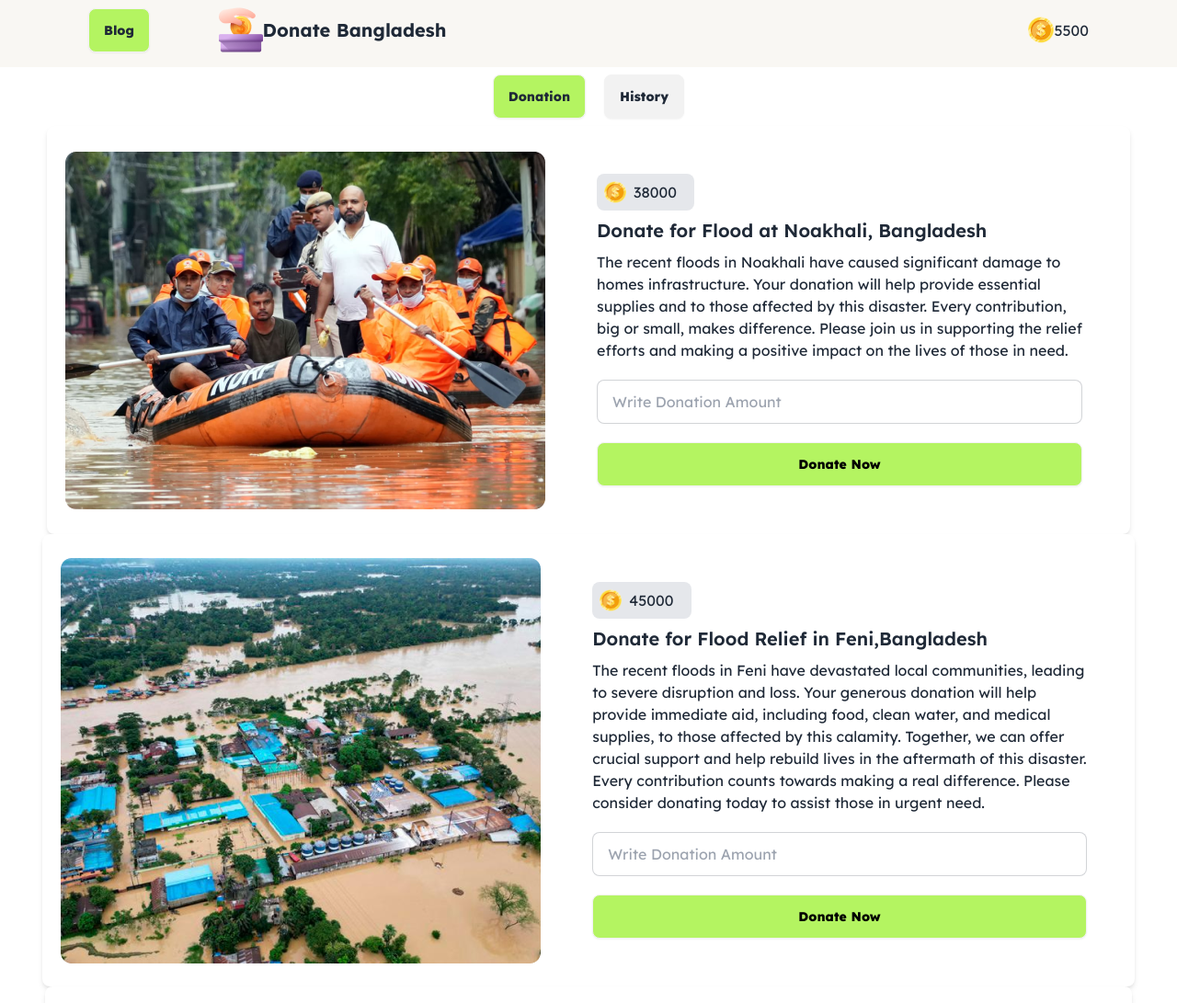
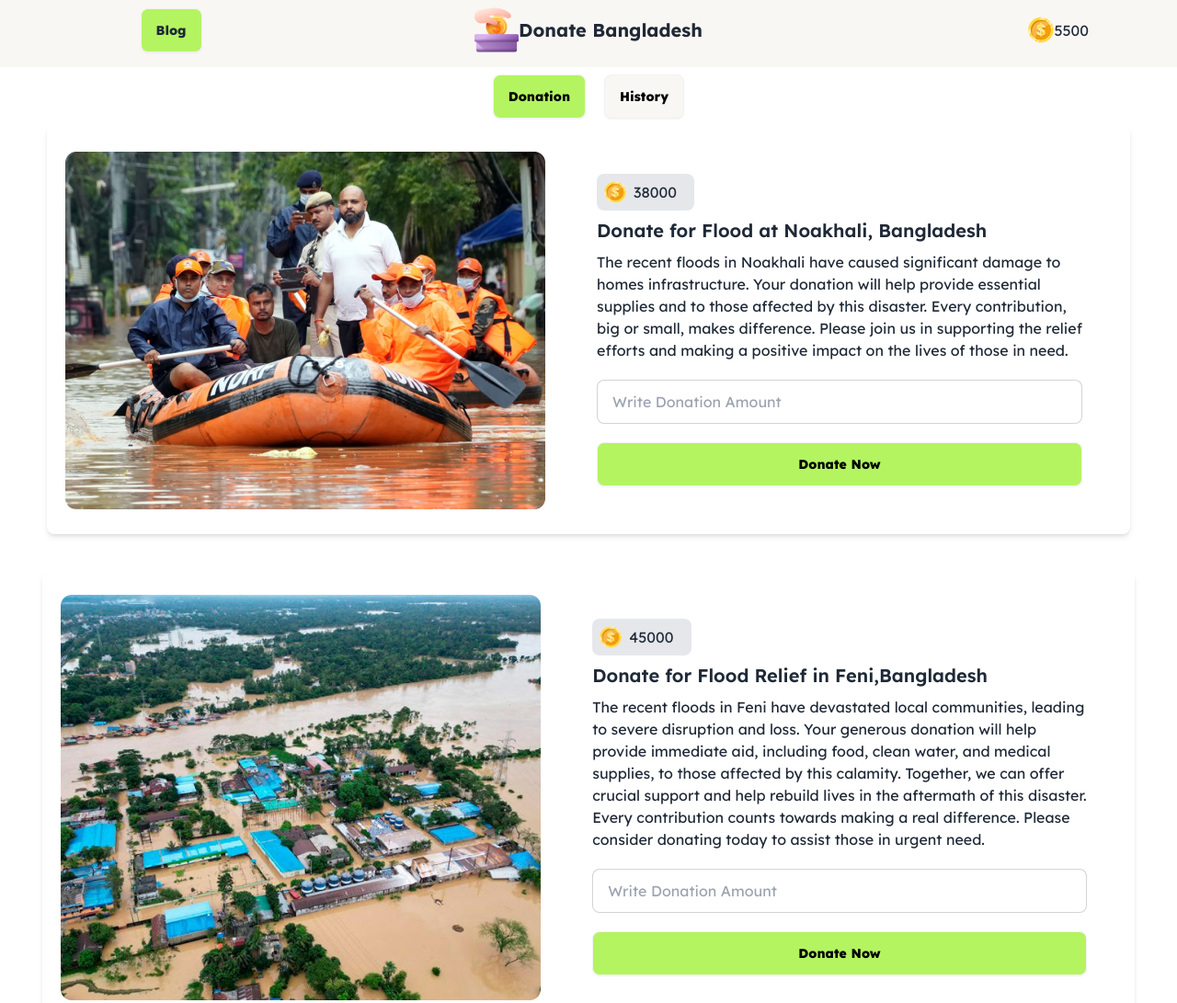
Before and after one commit to MahdiHassanGo/Donate-Bangladesh-Dom, a plain HTML site: page index.html in a window 1280 px wide. Shown: the top 1091 px of the page at 92% size. Drawn offline with nearby package versions, Linux system fonts and the light colour scheme.

Commit message:
Final Push

```diff
--- a/index.html
+++ b/index.html
@@ -33,20 +33,32 @@
       }
     }
   </script>
+  <style>
+    .active{
+      background-color: rgb(180, 244, 97);
+      color: black;
+    }
+    .inactive{
+      background-color: rgb(249, 247, 243);;
+      color: black;
+    }
+  </style>
     <title>Donate-Bangladesh</title>
 </head>
 <body class="font-lexend ">
     <!-- navbar  -->
+<section class="sticky top-0  z-50 overflow-hidden">
 
-  <div class="navbar bg-Navbar-Background pb-20 sticky top-0 z-50 transition backdrop-blur-mid flex flex-col md:flex-row items-center justify-between pb-4 px-4">
-    <div class="navbar-start flex justify-center md:justify-start w-full md:w-auto">
 
-        <a href="./blog.html" class="btn bg-Primary-Btn font-extrabold md:ml-20">Blog</a>
+  <div class=" navbar bg-Navbar-Background pb-20 sticky top-0 z-50 transition backdrop-blur-mid flex flex-col md:flex-row items-center justify-between pb-4 px-4">
+    <div class="navbar-start flex justify-center ">
+
+        <a href="./blog.html" class="btn bg-Primary-Btn font-extrabold md:mr-20">Blog</a>
 
     </div>
-    <div class="navbar-center flex items-center   lg:">
-     <img src="./assets/logo.png" alt="">
-        <h2 class="text-xl font-bold ">Donate Bangladesh</h2>
+    <div class="navbar-center  md:ml-20  lg:flex ">
+     <img  src="./assets/logo.png" alt="">
+        <h2 class="text-xl font-bold   ">Donate Bangladesh</h2>
     </div>
     <div class="navbar-end mr-20">
        <img src="./assets/coin.png" alt="">
@@ -61,21 +73,21 @@
 
 
 <section>
-    <div class="navbar bg-base-100">
+    <div class="navbar bg-base-100 ">
         <div class="navbar-start">
 
 
         </div>
         <div class="navbar-center   lg:flex space-x-5">
-            <a id="btn-show-Donation" class="btn bg-Primary-Btn font-extrabold">Donation</a>
-            <a id="btn-show-transaction" class="btn font-extrabold">History</a>
+            <a id="btn-show-Donation" class="btn font-extrabold active">Donation</a>
+            <a id="btn-show-transaction" class="btn font-extrabold inactive">History</a>
         </div>
         <div class="navbar-end">
 
         </div>
       </div>
 </section>
-
+</section>
 
 <!-- donation box /cards  -->
 
@@ -86,7 +98,7 @@
 <section>
 
     <!-- Noakhali card  -->
-    <div class="card card-side bg-base-100 md:min-w-max max-w-lg rounded-lg shadow-md p-5 mx-auto flex flex-col md:flex-row space-y-4 md:space-y-0 md:space-x-6">
+    <div class="card card-side bg-base-100 w-6/9 md:min-w-max max-w-lg rounded-lg shadow-md p-5 mx-auto flex flex-col md:flex-row space-y-4 md:space-y-0 md:space-x-6 mb-10">
         <figure class="">
           <img class="rounded-lg "
             src="./assets/noakhali.png "
@@ -114,7 +126,7 @@
 
 
       <!-- Feni Card  -->
-      <div class="card card-side bg-base-100 md:min-w-max max-w-lg rounded-lg shadow-md p-5 mx-auto flex flex-col md:flex-row space-y-4 md:space-y-0 md:space-x-6">
+      <div class="card card-side bg-base-100 md:min-w-max max-w-lg rounded-lg shadow-md p-5 mx-auto flex flex-col md:flex-row space-y-4 md:space-y-0 md:space-x-6 mb-10">
         <figure>
           <img class="rounded-lg"
             src="./assets/feni.png "
@@ -141,7 +153,7 @@
 
 
 <!-- Quota Card  -->
-<div class="card card-side bg-base-100 md:min-w-max max-w-lg rounded-lg shadow-md p-5 mx-auto flex flex-col md:flex-row space-y-4 md:space-y-0 md:space-x-6">
+<div class="card card-side bg-base-100 md:min-w-max max-w-lg rounded-lg shadow-md p-5 mx-auto flex flex-col md:flex-row space-y-4 md:space-y-0 md:space-x-6 mb-10">
     <figure>
       <img class="rounded-lg"
         src="./assets/quota-protest.png "
--- a/js/feature.js
+++ b/js/feature.js
@@ -1,6 +1,16 @@
 document.getElementById('btn-show-Donation').addEventListener('click',function(){
     showSectionById('Donation-form');
-})
+    this.classList.add('active');
+    this.classList.remove('inactive');
+    document.getElementById('btn-show-transaction').classList.remove('active');
+    document.getElementById('btn-show-transaction').classList.add('inactive');
+
+});
 document.getElementById('btn-show-transaction').addEventListener('click', function () {
     showSectionById('transaction-section');
+    this.classList.add('active');
+    this.classList.remove('inactive');
+    document.getElementById('btn-show-Donation').classList.remove('active');
+    document.getElementById('btn-show-Donation').classList.add('inactive');
+
 });
```
